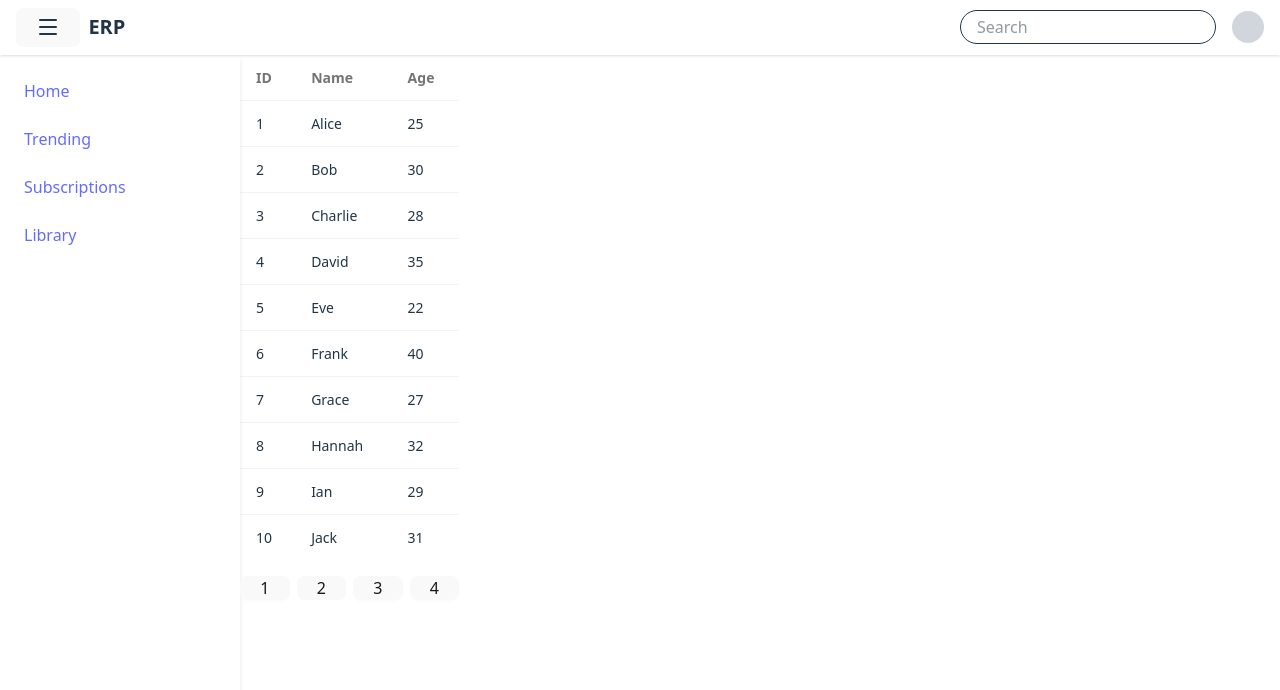
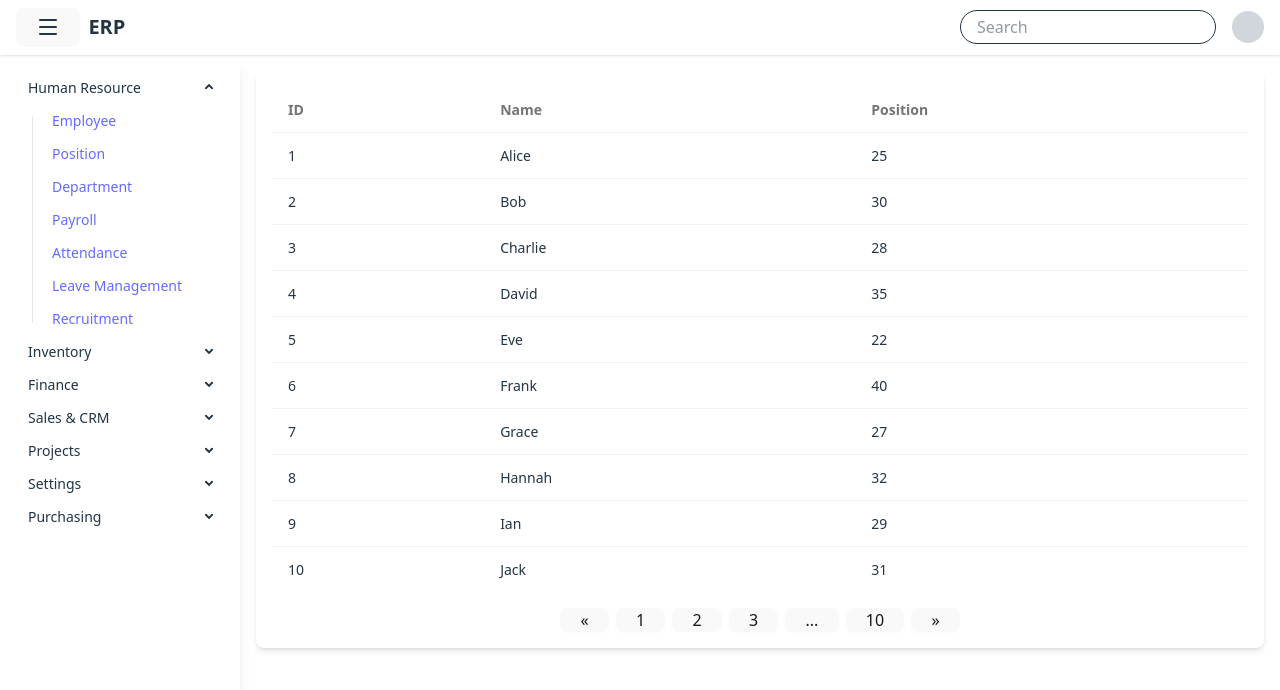
Before and after one commit to adryanasdq/erp-fe, a React (Vite) app: page /hr in a window 1280 px wide. Shown: the top 690 px of the page. Built offline with nearby package versions, Linux system fonts and the light colour scheme.

Commit message:
[Update] Menu and DataTable components: - Enhance sidebar into dynamic menu section - DataTable UI improvements

```diff
--- /dev/null
+++ b/src/api/mock/_menu.ts
@@ -0,0 +1,54 @@
+import type { MenuItem } from "../../models/types/menu";
+
+export const menuItems: MenuItem[] = [
+    // Human Resource Section
+    { id: 1, parentId: null, title: "Human Resource", url: null, open: true },
+    { id: 2, parentId: 1, title: "Employee", url: "/hr/employee" },
+    { id: 3, parentId: 1, title: "Position", url: "/hr/position" },
+    { id: 4, parentId: 1, title: "Department", url: "/hr/department" },
+    { id: 5, parentId: 1, title: "Payroll", url: "/hr/payroll" },
+    { id: 6, parentId: 1, title: "Attendance", url: "/hr/attendance" },
+    { id: 7, parentId: 1, title: "Leave Management", url: "/hr/leave" },
+    { id: 8, parentId: 1, title: "Recruitment", url: "/hr/recruitment" },
+
+    // Inventory Section
+    { id: 9, parentId: null, title: "Inventory", url: null, open: false },
+    { id: 10, parentId: 9, title: "Products", url: "/inventory/products" },
+    { id: 11, parentId: 9, title: "Categories", url: "/inventory/categories" },
+    { id: 12, parentId: 9, title: "Suppliers", url: "/inventory/suppliers" },
+    { id: 13, parentId: 9, title: "Stock Management", url: "/inventory/stock" },
+
+    // Finance Section
+    { id: 14, parentId: null, title: "Finance", url: null, open: false },
+    { id: 15, parentId: 14, title: "Invoices", url: "/finance/invoices" },
+    { id: 16, parentId: 14, title: "Expenses", url: "/finance/expenses" },
+    { id: 17, parentId: 14, title: "Budgets", url: "/finance/budgets" },
+    { id: 18, parentId: 14, title: "Reports", url: "/finance/reports" },
+
+    // Sales & CRM Section
+    { id: 19, parentId: null, title: "Sales & CRM", url: null, open: false },
+    { id: 20, parentId: 19, title: "Leads", url: "/sales/leads" },
+    { id: 21, parentId: 19, title: "Opportunities", url: "/sales/opportunities" },
+    { id: 22, parentId: 19, title: "Customers", url: "/sales/customers" },
+    { id: 23, parentId: 19, title: "Sales Orders", url: "/sales/orders" },
+
+    // Projects Section
+    { id: 24, parentId: null, title: "Projects", url: null, open: false },
+    { id: 25, parentId: 24, title: "Project List", url: "/projects/list" },
+    { id: 26, parentId: 24, title: "Tasks", url: "/projects/tasks" },
+    { id: 27, parentId: 24, title: "Time Tracking", url: "/projects/time-tracking" },
+
+    // Settings Section
+    { id: 28, parentId: null, title: "Settings", url: null, open: false },
+    { id: 29, parentId: 28, title: "Company Settings", url: "/settings/company" },
+    { id: 30, parentId: 28, title: "User Management", url: "/settings/users" },
+    { id: 31, parentId: 28, title: "Roles & Permissions", url: "/settings/roles" },
+    { id: 32, parentId: 28, title: "Integrations", url: "/settings/integrations" },
+
+    // Purchasing Section
+    { id: 33, parentId: null, title: "Purchasing", url: null, open: false },
+    { id: 34, parentId: 33, title: "Purchase Orders", url: "/purchasing/orders" },
+    { id: 35, parentId: 33, title: "Vendors", url: "/purchasing/vendors" },
+    { id: 36, parentId: 33, title: "Quotes", url: "/purchasing/quotes" },
+    { id: 37, parentId: 33, title: "Receipts", url: "/purchasing/receipts" },
+];
--- a/src/components/datatable.tsx
+++ b/src/components/datatable.tsx
@@ -1,24 +1,20 @@
-interface Column {
-  header: string;
-}
-
 interface DataTableProps<T extends { id: string }> {
-  columns: Column[];
+  headers: string[];
   data: T[];
 }
 
 const DataTable = <T extends { id: string }>({
-  columns,
+  headers,
   data,
 }: DataTableProps<T>) => {
   return (
-    <div className="overflow-x-auto flex flex-col items-center">
+    <div className="overflow-x-auto flex flex-col items-center bg-white p-4 rounded-lg shadow-md">
       <table className="table mx-auto">
         <thead>
           <tr>
-            {columns.map((col, index) => (
-              <th key={index}>{col.header}</th>
-            ))}
+          {headers.map((header, index) => (
+            <th key={index}>{header}</th>
+          ))}
           </tr>
         </thead>
         <tbody>
@@ -35,7 +31,7 @@ const DataTable = <T extends { id: string }>({
             ))
           ) : (
             <tr>
-              <td colSpan={columns.length} className="text-center py-4">
+              <td colSpan={headers.length} className="text-center py-4">
                 No data available
               </td>
             </tr>
@@ -44,10 +40,13 @@ const DataTable = <T extends { id: string }>({
       </table>
 
       <div className="join gap-2 mt-4 flex justify-center">
+        <button className="join-item btn btn-xs">«</button>
         <button className="join-item btn btn-xs">1</button>
         <button className="join-item btn btn-xs btn-active">2</button>
         <button className="join-item btn btn-xs">3</button>
-        <button className="join-item btn btn-xs">4</button>
+        <button className="join-item btn btn-xs">...</button>
+        <button className="join-item btn btn-xs">10</button>
+        <button className="join-item btn btn-xs">»</button>
       </div>
     </div>
   );
--- a/src/layouts/sidebar.tsx
+++ b/src/layouts/sidebar.tsx
@@ -1,9 +1,33 @@
-import { useState } from "react";
+import { useMemo, useState } from "react";
 import { Outlet } from "react-router";
 import { Menu } from "lucide-react";
 
+import { menuItems } from "../api/mock/_menu";
+import type { MenuItem } from "../models/types/menu";
+
 const SideBar = () => {
     const [sidebarOpen, setSidebarOpen] = useState(true);
+
+    const groupedMenuItems = useMemo(() => {
+        const map = new Map<number, MenuItem>();
+
+        menuItems.forEach(item => {
+            map.set(item.id, { ...item, children: [] });
+        });
+
+        return menuItems.reduce<MenuItem[]>((roots, item) => {
+            const current = map.get(item.id)!;
+            if (item.parentId == null) {
+                roots.push(current);
+            } else {
+                const parent = map.get(item.parentId);
+                if (parent) {
+                    parent.children?.push(current);
+                }
+            }
+            return roots;
+        }, []);
+    }, []);
 
     return (
         <div className="h-screen flex flex-col">
@@ -29,18 +53,34 @@ const SideBar = () => {
 
             <div className="flex flex-1 overflow-hidden">
                 <aside
-                    className={`bg-white shadow-md transition-all duration-300 ease-in-out
-          ${sidebarOpen ? "w-60" : "w-0"} overflow-hidden`}
+                    className={`bg-white shadow-lg transition-all duration-300 ease-in-out
+          ${sidebarOpen ? "w-60" : "w-0"} overflow-y-auto`}
                 >
-                    <nav className="flex flex-col p-4 gap-2">
-                        <a href="#" className="p-2 hover:bg-gray-100 rounded">Home</a>
-                        <a href="#" className="p-2 hover:bg-gray-100 rounded">Trending</a>
-                        <a href="#" className="p-2 hover:bg-gray-100 rounded">Subscriptions</a>
-                        <a href="#" className="p-2 hover:bg-gray-100 rounded">Library</a>
-                    </nav>
+                    <ul className="menu rounded-box w-full p-4">
+                        {groupedMenuItems.map((item) => (
+                            <li key={item.id}>
+                                {item.children && item.children.length > 0 ? (
+                                    <details open={item.open}>
+                                        <summary>{item.title}</summary>
+                                        <ul>
+                                            {item.children.map((child) => (
+                                                <li key={child.id}>
+                                                    <a href={child.url || "#"}>{child.title}</a>
+                                                </li>
+                                            ))}
+                                        </ul>
+                                    </details>
+                                ) : (
+                                    <a href={item.url || "#"}>{item.title}</a>
+                                )}
+                            </li>
+                        ))}
+                    </ul>
                 </aside>
 
-                <Outlet />
+                <div className="flex-1 p-4 overflow-auto">
+                    <Outlet />
+                </div>
             </div>
         </div >
     )
--- /dev/null
+++ b/src/models/types/menu.ts
@@ -0,0 +1,10 @@
+type MenuItem = {
+    id: number;
+    parentId?: number | null;
+    title: string;
+    url?: string | null;
+    open?: boolean;
+    children?: MenuItem[];
+};
+
+export type { MenuItem };
--- a/src/pages/hr/index.tsx
+++ b/src/pages/hr/index.tsx
@@ -4,16 +4,12 @@ import { Employee } from "../../api/mock/_employee";
 const HRPage = () => {
 
     return (
-        <DataTable
-            columns={[
-                { header: "ID" },
-                { header: "Name" },
-                { header: "Age" },
-            ]}
-            data={Employee}
-        />
-
-
+        <>
+            <DataTable
+                headers={["ID", "Name", "Position"]}
+                data={Employee}
+            />
+        </>
     );
 }
 
```
